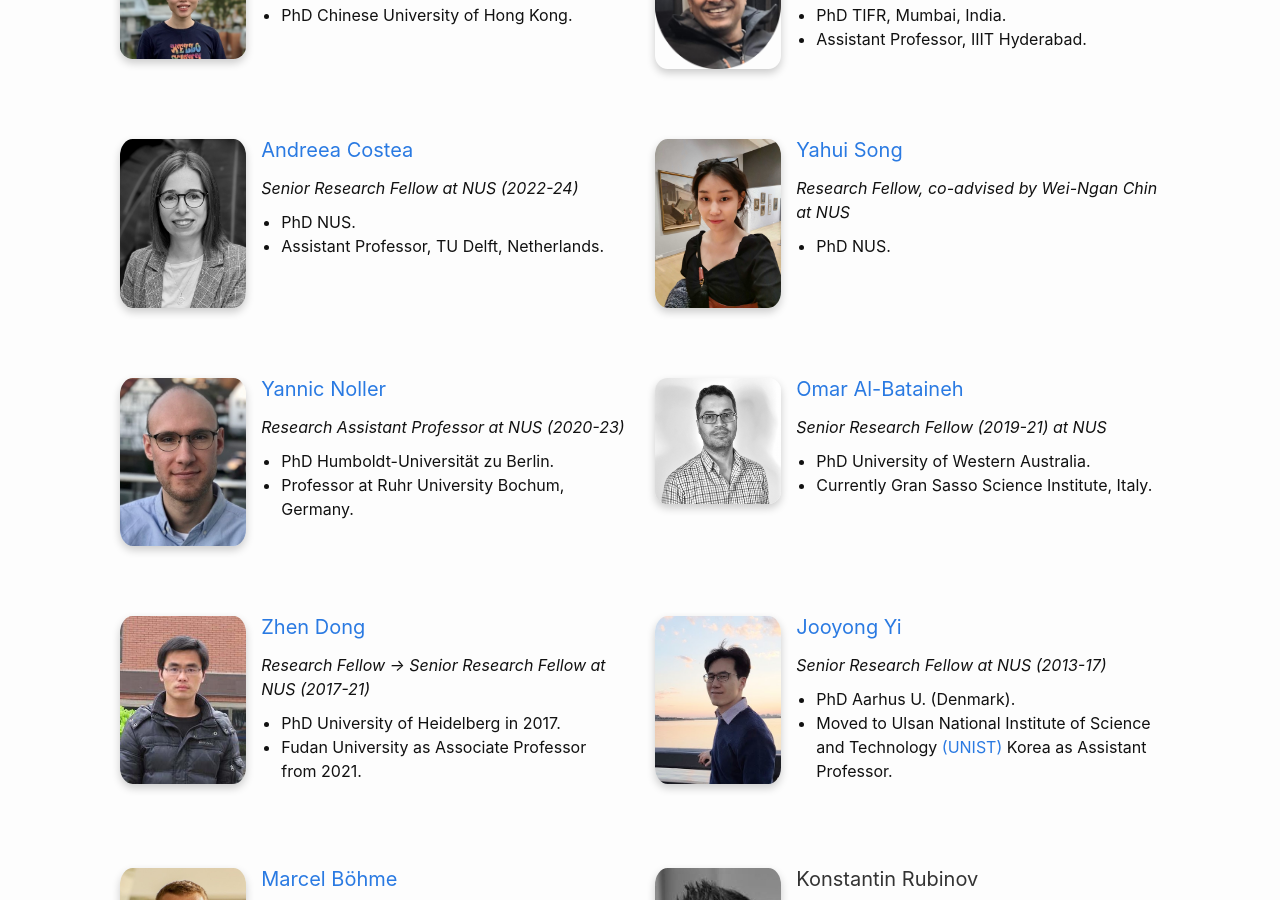
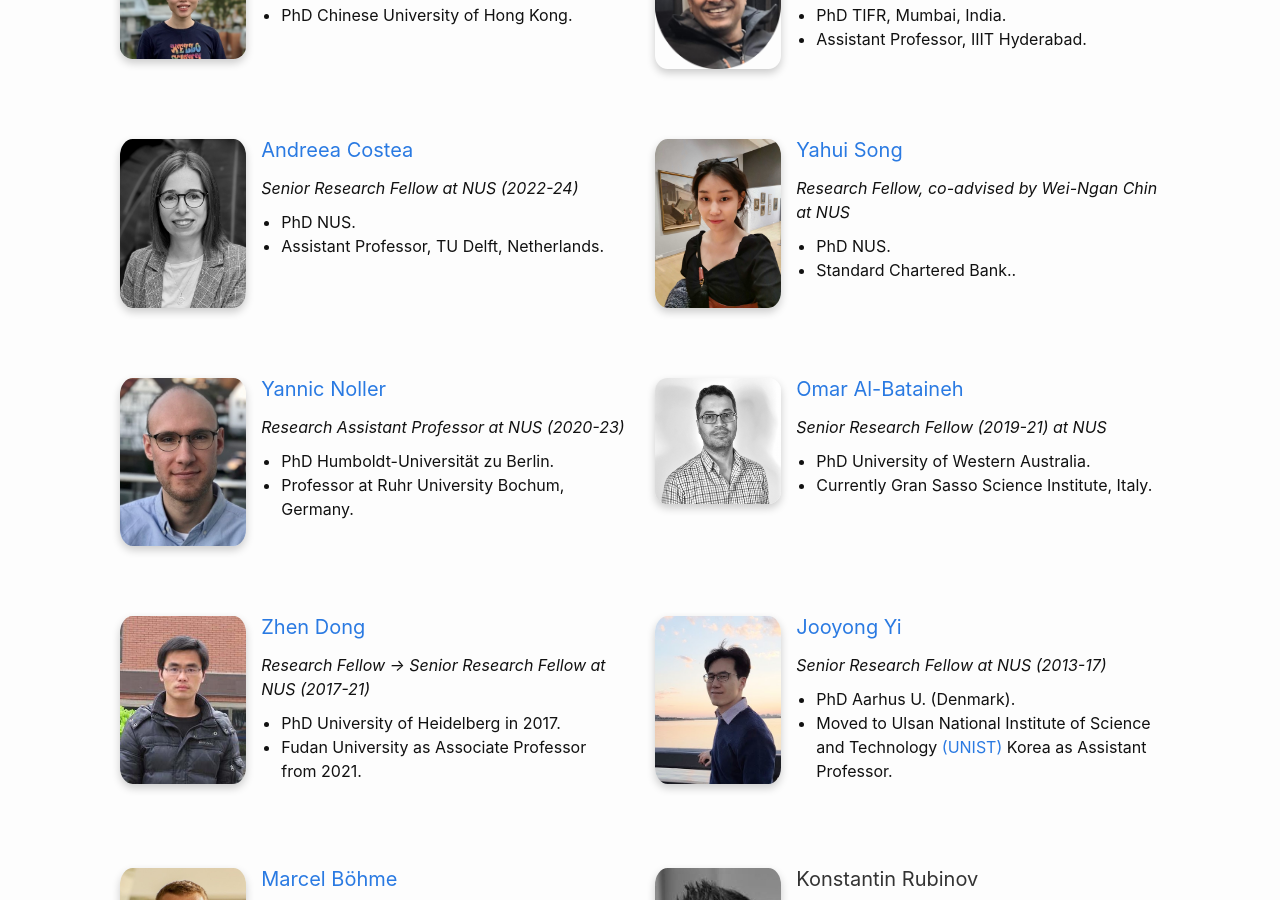
Before and after one commit to nus-tss/nus-tss.github.io, a Jekyll site: the page built from _pages/team.md, in a window 1280 px wide and 900 px high, scrolled down 5751 px. Built offline with Jekyll 4.4.1, drawn with Linux system fonts in a browser that asks for light colours; nearby versions of some CDN libraries.

Commit message:
Add next position for Yahui Song

```diff
--- a/_data/team/postdoc-alumni.yml
+++ b/_data/team/postdoc-alumni.yml
@@ -26,6 +26,7 @@
   role-nus: Research Fellow, co-advised by Wei-Ngan Chin
   phd: NUS
   website: https://songyahui.github.io/
+  next: Standard Chartered Bank.
 
 - name: Yannic Noller
   photo: yannic.jpeg
```
